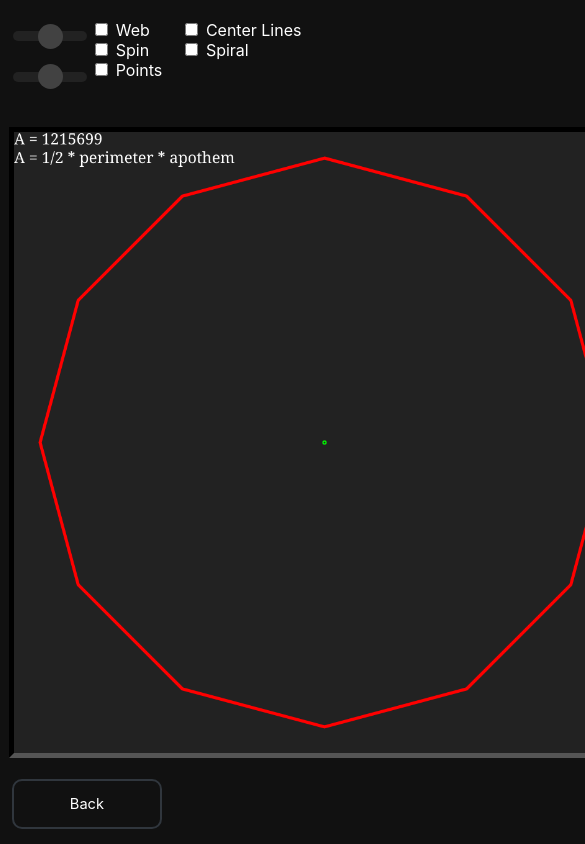
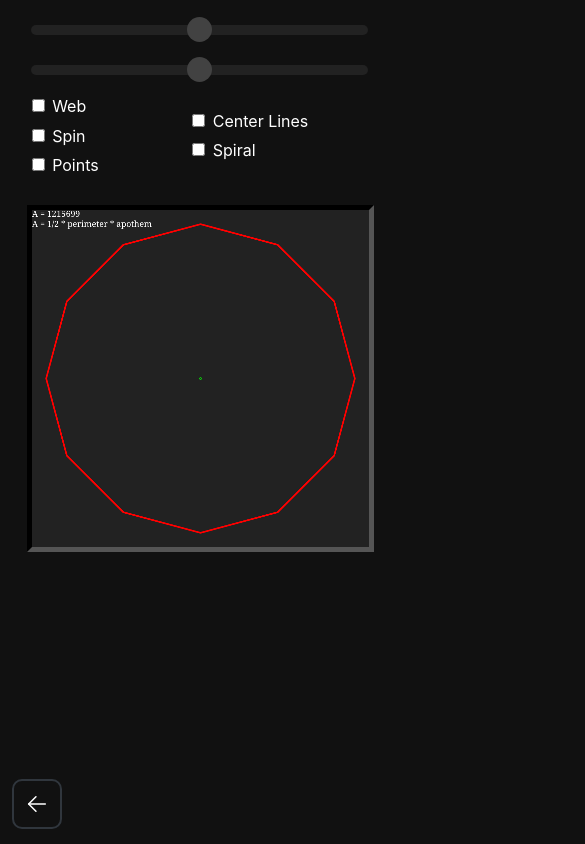
Before and after one commit to gabehowe/gabehowe.github.io, a plain HTML site: page e/geometry/index.html in a window 390 px wide. Shown: the top 844 px of the page, 585 px wide, since content can reach past the window. Drawn offline with Linux system fonts and the light colour scheme.

Commit message:
Hopefully fix website going below screen on mobile

```diff
--- a/e/chromatest/style.css
+++ b/e/chromatest/style.css
@@ -19,7 +19,7 @@ canvas {
     top: 1%
 }
 
-.optionsContainer {
+.options-container {
     position: absolute;
     display: flex;
     flex-direction: row;
--- a/e/geometry/index.html
+++ b/e/geometry/index.html
@@ -7,41 +7,45 @@
     <link rel="stylesheet" href="style.css">
 </head>
 <body>
-<a class="btn link-btn" href="../index.html" style="position: absolute; left: 0.25%;bottom:0.5%">Back</a>
-<canvas></canvas>
-<div class="optionsContainer">
-    <div class="slideContainer" id="sideCountContainer">
+<div class="options-container">
+    <div class ="slides-container">
+        <div class="slide-container" id="side-count-container">
 
-        <input class="slider" type="range" min="3" max="21" id="polygonSidesSlider">
+            <input class="slider" type="range" min="3" max="21" id="polygon-sides-slider">
 
-        <label id="sidesSliderContainer" for="polygonSidesSlider"></label>
-    </div>
-    <div class="slideContainer" id="rotationSliderContainer">
-        <label for="rotationSlider" id="rotationSliderLabel">
-            <input id="rotationSlider" class="slider" type="range" min="0" max="36">
-        </label>
+            <label id="sides-slider-container" for="polygon-sides-slider"></label>
+        </div>
+        <div class="slide-container" id="rotation-slider-container">
+            <label for="rotation-slider" id="rotation-slider-label">
+                <input id="rotation-slider" class="slider" type="range" min="0" max="36">
+            </label>
 
 
+        </div>
     </div>
-    <div id="checkBoxContainer">
-        <label for="webCheckbox">
-            <input id="webCheckbox" type="checkbox">
+    <div id="checkbox-container">
+        <label for="web-checkbox">
+            <input id="web-checkbox" type="checkbox">
             Web</label>
-        <label for="spinCheckbox">
-            <input id="spinCheckbox" type="checkbox">
+        <label for="spin-checkbox">
+            <input id="spin-checkbox" type="checkbox">
             Spin</label>
-        <label for="pointsCheckbox">
-            <input id="pointsCheckbox" type="checkbox">
+        <label for="points-checkbox">
+            <input id="points-checkbox" type="checkbox">
             Points</label>
-        <label for="centerLineCheckbox">
-            <input id="centerLineCheckbox" type="checkbox">
+        <label for="center-line-checkbox">
+            <input id="center-line-checkbox" type="checkbox">
             Center Lines</label>
 
-        <label for="spiralCheckbox">
-            <input id="spiralCheckbox" type="checkbox">
+        <label for="spiral-checkbox">
+            <input id="spiral-checkbox" type="checkbox">
             Spiral</label>
     </div>
 </div>
+
+<canvas></canvas>
+
+<a class="btn link-btn" href="../index.html" style="position: absolute; left: 0.25%;bottom:0.5%">Back<img class="mobile-image" width="30" src="../pictures/back.svg" alt="Back"></a>
 </body>
 <script src="script.js"></script>
 </html>
--- a/e/geometry/script.js
+++ b/e/geometry/script.js
@@ -20,7 +20,7 @@ function drawPolygon(points, perimeter, area, noLines, spiralCheckbox) {
         for (const point of points) {
             if (noLines) {
                 cc.beginPath()
-                cc.arc(point[0], point[1], 1, 0, Math.PI * 2)
+                cc.arc(point[0], (point[1]/1000) * canvas.height, 1, 0, Math.PI * 2)
                 cc.closePath()
                 cc.stroke()
             } else {
@@ -59,7 +59,7 @@ function generatePoints(sides, rotation) {
         points.push([(canvas.width / 2) + sideLength * Math.cos(i * 2 * Math.PI / sides), (canvas.height / 2) + sideLength * Math.sin(i * 2 * Math.PI / sides)])
     }
     for (let i = 0; i < points.length; i++) {
-        points[i] = rotate(500, 500, points[i][0], points[i][1], rotation)
+        points[i] = rotate(500, canvas.height/2, points[i][0], points[i][1], rotation)
     }
     let area
     const perimeter = sideLength * sides
@@ -198,13 +198,13 @@ function animate() {
     requestAnimationFrame(animate)
     canvas.width = 1000
     canvas.height = 1000
-    const sides = document.getElementById('polygonSidesSlider')
-    const rotationValue = parseInt(document.getElementById('rotationSlider').value)
-    const web = document.getElementById('webCheckbox').checked
-    const spin = document.getElementById('spinCheckbox').checked
-    const noLines = document.getElementById('pointsCheckbox').checked
-    const centerLines = document.getElementById('centerLineCheckbox').checked
-    const spiralCheckbox = document.getElementById('spiralCheckbox').checked
+    const sides = document.getElementById('polygon-sides-slider')
+    const rotationValue = parseInt(document.getElementById('rotation-slider').value)
+    const web = document.getElementById('web-checkbox').checked
+    const spin = document.getElementById('spin-checkbox').checked
+    const noLines = document.getElementById('points-checkbox').checked
+    const centerLines = document.getElementById('center-line-checkbox').checked
+    const spiralCheckbox = document.getElementById('spiral-checkbox').checked
     if (lastSpiral !== spiralCheckbox) {
         spinRotation = 0
         lastSpiral = spiralCheckbox
@@ -254,7 +254,7 @@ function animate() {
     }
     cc.beginPath()
     cc.strokeStyle = "#00FF00"
-    cc.arc(500, 500, 1, 0, Math.PI * 2)
+    cc.arc(500, canvas.height/2, 1, 0, Math.PI * 2)
     cc.stroke()
     cc.closePath()
 }
--- a/e/geometry/style.css
+++ b/e/geometry/style.css
@@ -1,25 +1,32 @@
 body {
-    display: inline;
+    align-items: center;
+    justify-content: start;
+    display: flex;
+    flex-direction: column;
 }
 
 canvas {
-    position: absolute;
-    height: 75%;
+    position: relative;
     left: 1.5%;
     top: 15%;
-    max-width: 800px;
-    max-height: 800px;
+    max-width: 90%;
+    max-height: 65%;
+    aspect-ratio: 1;
     outline: #010101 5px inset;
 }
 
-.slideContainer {
+.slide-container {
     order: 0;
-    position: absolute;
+    position: relative;
     justify-content: center;
+}
+.slides-container {
+    position: relative;
+    display: flex;
+    flex-direction: column;
     width: 20%;
     left: 1%;
-    top: 1%;
-    height: 10%;
+    height: 100%;
 }
 
 /*#sidesSliderContainer {*/
@@ -31,18 +38,17 @@ canvas {
 
 
 
-#checkBoxContainer {
-    position: absolute;
+#checkbox-container {
+    position: relative;
     flex-flow: column wrap;
     gap: 10%;
     display: flex;
-    max-height: 70px;
+    max-height: 70%;
     order: 2;
-    left: 22%;
     top: -6%;
 }
 
-#rotationSliderContainer {
+#rotation-slider-container {
     top: 50%
 }
 #rotationCount {
@@ -53,3 +59,21 @@ canvas {
     position: relative;
     top: -250%;
 }
+@media (max-width: 600px){
+    .options-container {
+        flex-direction: column;
+        align-items: center;
+        height: fit-content;
+    }
+    #checkbox-container {
+        top: 10%;
+        width: 90%;
+        justify-content: center;
+    }
+    .slides-container {
+        width: 90%;
+    }
+    canvas {
+        top: 7.5%;
+    }
+}
--- a/e/master.css
+++ b/e/master.css
@@ -64,11 +64,12 @@ body {
     margin: 3px;
     text-decoration: none;
 }
+
 .social-btn {
     position: relative;
-    min-height:46px;
-    min-width:46px;
-    margin:3px;
+    min-height: 46px;
+    min-width: 46px;
+    margin: 3px;
 }
 
 
@@ -150,7 +151,7 @@ input[type="radio"]:checked::before {
     bottom: 0.25%;
     display: flex;
     padding: 5px;
-    flex-direction: column;
+    flex-direction: column-reverse;
 }
 
 .main_text {
@@ -170,15 +171,18 @@ input[type="radio"]:checked::before {
     flex-direction: column;
 }
 
-.optionsContainer {
+.options-container {
     top: 2%;
     left: 0.25%;
     height: 10%;
+    gap: 10%;
+    justify-content: center;
     position: relative;
     display: flex;
     align-items: center;
     flex-direction: row;
     flex-flow: row nowrap;
+    width:100%;
 }
 
 
@@ -323,8 +327,31 @@ input[type="radio"]:checked::before {
     animation-delay: 4s, 2.5s
 }
 
+.mobile-image {
+    display: none;
+}
+
 @media (max-width: 600px) {
+    .body {
+        height: available;
+    }
+
     .main_text {
         width: 90%;
     }
+
+    .mobile-image {
+        display: inherit;
+    }
+
+    .link-btn {
+        min-width: 46px;
+        content: "";
+        font-size: 0;
+    }
+
+    .projects {
+        flex-wrap: wrap;
+        max-height: 30%;
+    }
 }
```
Also changed, not shown: e/bubbles/index.html (+2 -1 lines), e/chromatest/index.html (+3 -2 lines), e/game/index.html (+2 -1 lines), e/hotbartrainer/index.html (+1 -1 lines), e/index.html (+13 -10 lines), e/pictures/back.svg (added), e/pictures/bubbles.svg (added), e/pictures/button.svg (added), e/pictures/color.svg (added), e/pictures/geometry.svg (added), e/pictures/hotkey.svg (added).
